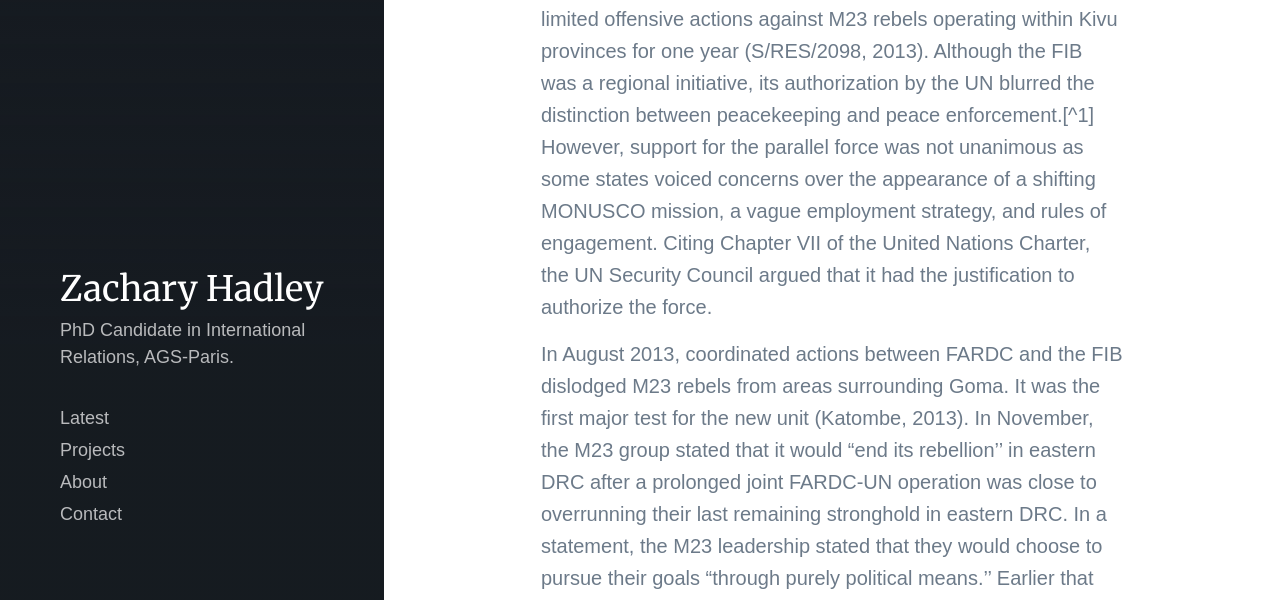
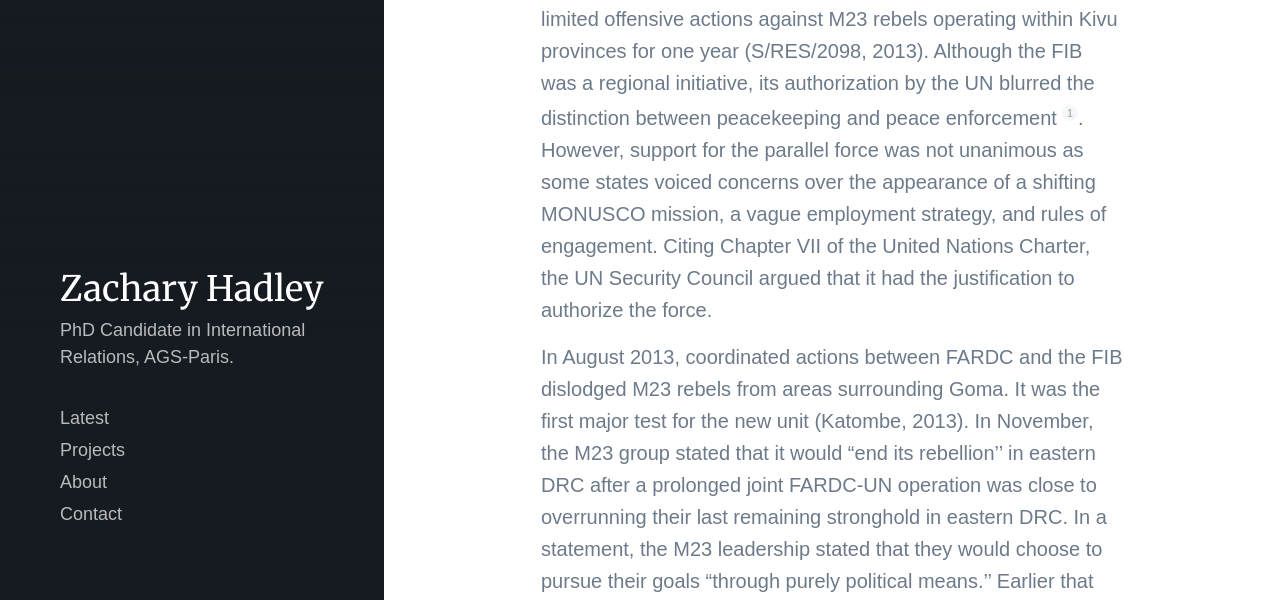
Before and after one commit to zhadley/zhadley.github.io, a Jekyll site: the page built from _projects/monusco.md, in a window 1280 px wide and 900 px high, scrolled down 1939 px. Shown: the part 284-884 px from the top of the window. Built offline with Jekyll 4.4.1, drawn with Linux system fonts in a browser that asks for light colours; nearby versions of some CDN libraries; some web fonts are replaced; some of the changed text lies outside the part shown.

Commit message:
Update monusco.md

```diff
--- a/_projects/monusco.md
+++ b/_projects/monusco.md
@@ -18,7 +18,7 @@ On July 1st, 2010, MONUC was superseded by the UN Organization Stabilization Mis
 
 In 2012, former members of the CNDP rebel group defected to form a new militant group, the March 23 Movement (M23), taking refuge in the country side around Goma. Within months, M23 rebels began conducting attacks on FARDC and UN peacekeepers with surprising success. The failure of FARDC forces to contain the rebels in a MONUSCO-supported offensive led to accusations that Rwanda was providing support to the Tutsi rebels. In November 2012, M23 rebels seized the capital of Goma without encountering major resistance from FARDC or UN peacekeepers. UN officials claimed that their mandate only allowed offensive actions in protection of civilians. Fighting the rebels inside of the city could endanger the lives of 500,000 to one million people living in the city (Gettleman and Kron, 2012). In February 2013, the UN-brokered Peace, Security and Cooperation Framework for the Democratic Republic of the Congo and the Region outlined a broader strategy in the DRC. It outlined the deployment of a parallel force intervention brigade (FIB) predicated on passage of the agreement among eleven African member states. The force was first proposed by the International Conference of the Great Lakes Region with the support of the African Union and SADC. It would be composed of South African, Tanzanian, and Malawian troops. Ultimately, the FIB would serve as a deterrent and not a replacement for a political solution.
 
-In March 2013, the UN authorized the stand up the FIB to take limited offensive actions against M23 rebels operating within Kivu provinces for one year (S/RES/2098, 2013). Although the FIB was a regional initiative, its authorization by the UN blurred the distinction between peacekeeping and peace enforcement.[^1] However, support for the parallel force was not unanimous as some states voiced concerns over the appearance of a shifting MONUSCO mission, a vague employment strategy, and rules of engagement. Citing Chapter VII of the United Nations Charter, the UN Security Council argued that it had the justification to authorize the force.
+In March 2013, the UN authorized the stand up the FIB to take limited offensive actions against M23 rebels operating within Kivu provinces for one year (S/RES/2098, 2013). Although the FIB was a regional initiative, its authorization by the UN blurred the distinction between peacekeeping and peace enforcement[^1]. However, support for the parallel force was not unanimous as some states voiced concerns over the appearance of a shifting MONUSCO mission, a vague employment strategy, and rules of engagement. Citing Chapter VII of the United Nations Charter, the UN Security Council argued that it had the justification to authorize the force.
 
 In August 2013, coordinated actions between FARDC and the FIB dislodged M23 rebels from areas surrounding Goma. It was the first major test for the new unit (Katombe, 2013). In November, the M23 group stated that it would "end its rebellion'' in eastern DRC after a prolonged joint FARDC-UN operation was close to overrunning their last remaining stronghold in eastern DRC. In a statement, the M23 leadership stated that they would choose to pursue their goals "through purely political means.'' Earlier that year, a UN report made the case that the M23 group was created and supported by Rwanda. International pressure following the report pressured Uganda and Rwanda to suspend support to the group or risk suspension of aid (French, 2013). With the end of the M23 insurgency, MONUSCO focused on the remaining armed rebel groups.\footnote{A 2014 UN Strategic Review cited on-going threats to DRC peace and security from both Congolese and foreign armed groups including the Allied Democratic Forces (ADF), Forces Democratiques pour la liberation due Rwanda (FDLR), Lord's Resistance Army (LRA), and Mai-Mai militias that threatened the civilian population in eastern DRC and the Great Lakes region (S/2014/957, 2014).}
 
@@ -87,4 +87,4 @@ Of the top ten contributors, Tanzania and Malawi are the only SADC members besid
 
 The ultimate success of the mission will depend upon the resolve and commitment by regional powers including South Africa, Egypt, and Morocco to commit significant resources to support and train DRC’s security forces while encouraging institutional reforms and power-sharing. The alternative – disengagement from eastern DRC – will likely accelerate a relapse into wider conflict that fuels regional destabilization. The ability of international community to apply pressure on the Kabila administration to ensure free and fair elections in December 2018 will serve a critical test of that resolve. President Joseph Kabila, critical of MONUSCO, has called for the UN to provide Kinshasa a roadmap for withdrawal (Mumbere, 2018). Free of international oversight, the various belligerents may again vie for control of the country’s vast natural resources fueling ever greater levels of political, ethnic, and civil violence.
 
-[^1]Peacekeeping is defined as ``a technique to preserve the peace where fighting has been halted and to assist in the implementing agreements.'' Peace enforcement involves the application of ``coercive measures, including the use of military force'' to restore peace and security (United Nations Peacekeeping Operations Principles and Guidelines, 2010).
+[^1]: Peacekeeping is defined as "a technique to preserve the peace where fighting has been halted and to assist in the implementing agreements." Peace enforcement involves the application of "coercive measures, including the use of military force" to restore peace and security (United Nations Peacekeeping Operations Principles and Guidelines, 2010).
```
